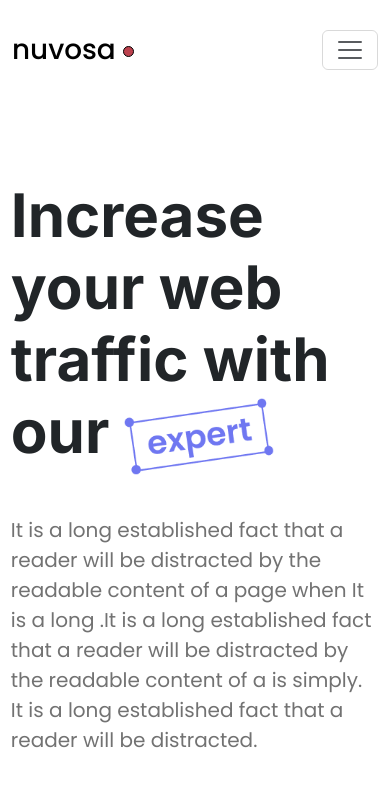
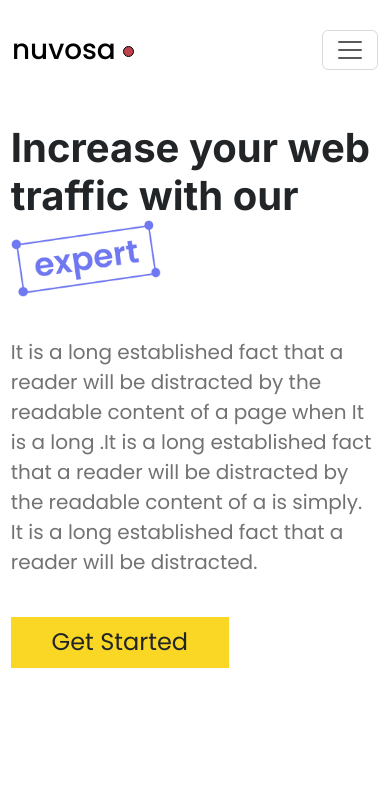
Before and after one commit to prolay-itobuz/Bootsrap_Layout, a website built with Vite: page src/index.html in a window 390 px wide. Shown: the top 792 px of the page. Built offline with nearby package versions, Linux system fonts and the light colour scheme; files whose address does not match are found by name.

Commit message:
WIP: hero section fixed

```diff
--- a/src/scss/styles.scss
+++ b/src/scss/styles.scss
@@ -204,7 +204,12 @@ body {
 
 @media (max-width: 475px) {
   .container {
+
     div.col {
+      h1{
+      font-size: 40px;
+      margin-top: 25px;
+    }
       div.bottom {
         img {
           display: none;
```
